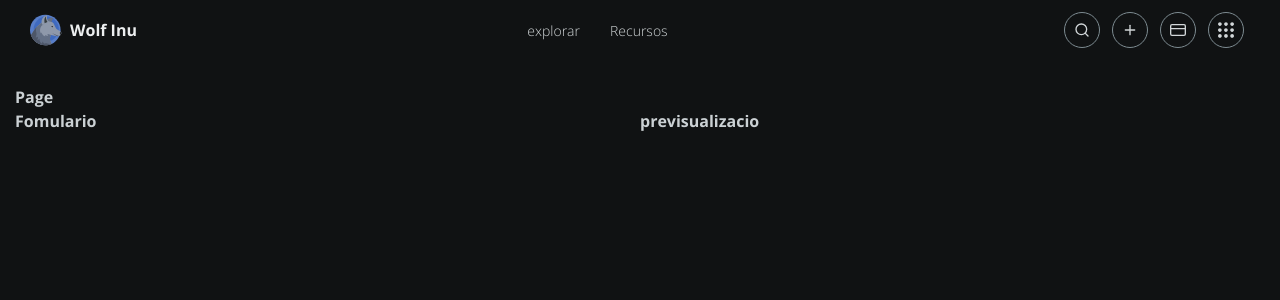
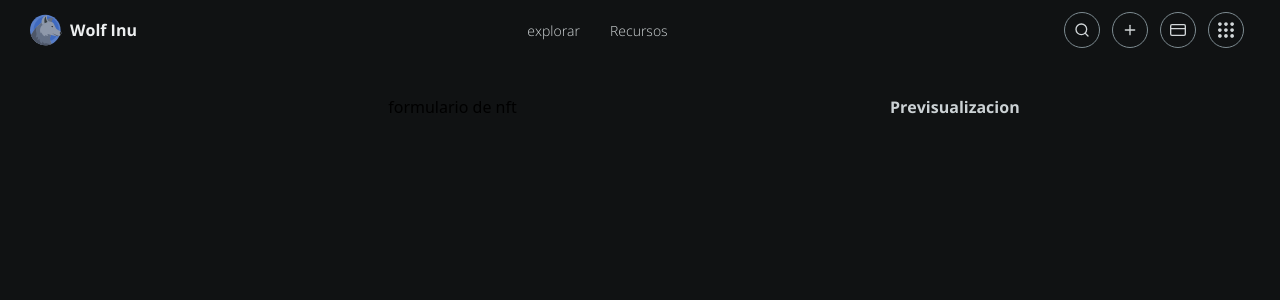
Before and after one commit to angeleesc/wolfy-marketplace-3.0-js, a React (Create React App) app: page /create-new-nft in a window 1280 px wide. Shown: the top 300 px of the page. Built offline with nearby package versions, Linux system fonts and the light colour scheme.

Commit message:
configuracion del maquetado base

```diff
--- a/src/pagers/MintNewNft.jsx
+++ b/src/pagers/MintNewNft.jsx
@@ -1,17 +1,15 @@
 import React from "react";
+import MintNftForm from "../template/pages/Mint/MintNftForm";
 
 export default function MintNewNft() {
   return (
     <div className="page-box">
-      <section className="page-body">
-        <h3>Page</h3>
-        <div className="grid grid-cols-1 md:grid-cols-2">
-          <div>
-            <h3>Fomulario</h3>
-          </div>
-          <div>
-            <h3>previsualizacio</h3>
-          </div>
+      <section className=" mt-[80px] w-[100%]  flex flex-wrap">
+        <div className="w-[100%] md:w-[70%] flex justify-center ">
+          <MintNftForm />
+        </div>
+        <div className="w-[100%`] h-[100%] ">
+          <h3>Previsualizacion</h3>
         </div>
       </section>
     </div>
--- /dev/null
+++ b/src/template/pages/Mint/MintNftForm.jsx
@@ -0,0 +1,9 @@
+import React from 'react'
+
+export default function MintNftForm() {
+  return (
+<form>
+    formulario de nft
+</form>
+  )
+}
--- /dev/null
+++ b/src/template/pages/explorer/ExplorerHero.jsx
@@ -0,0 +1,5 @@
+import React from "react";
+
+export default function ExplorerHero() {
+  return <div>ExplorerHero</div>;
+}
```
Also changed, not shown: src/scss/components/forms/_inputs.scss (added).
